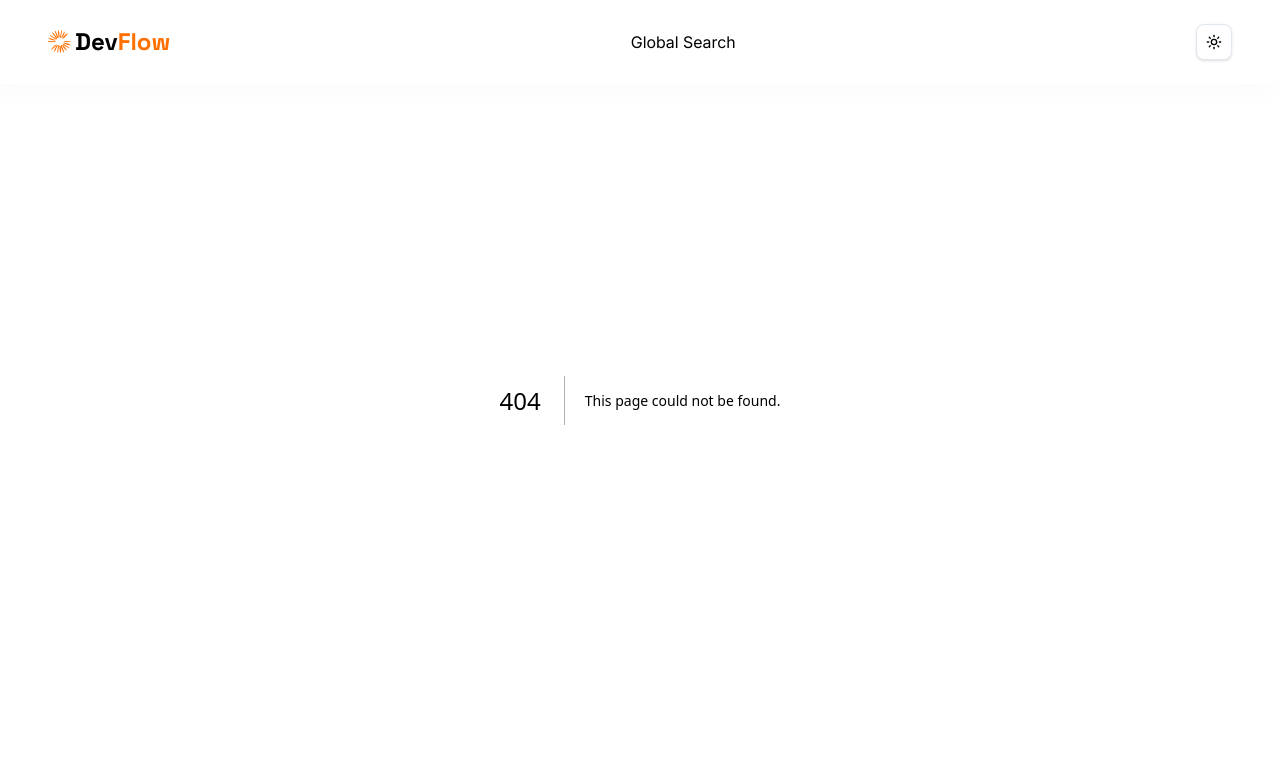
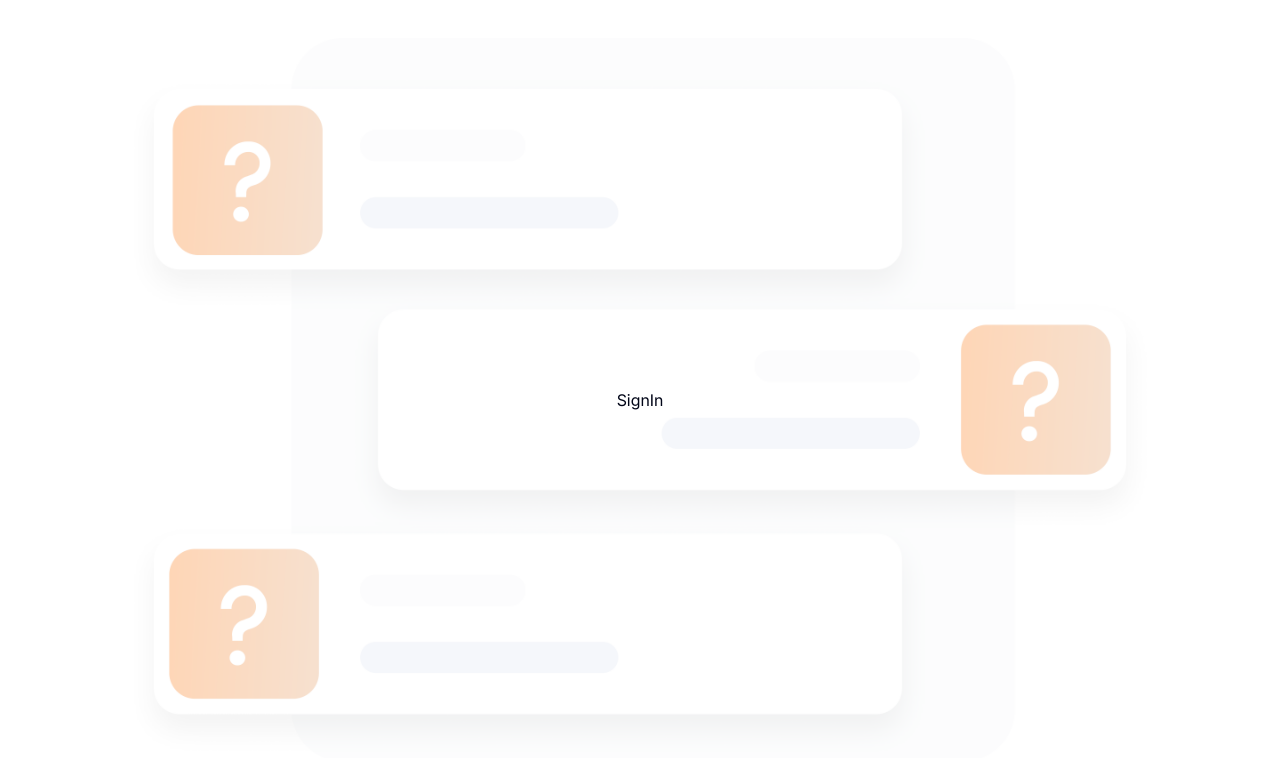
Before and after one commit to aburizalpurnama/devflow, a Next.js app: page /sign-in in a window 1280 px wide. Before the commit this address had no page. Shown: the top 758 px of the page. Built offline with nearby package versions, Linux system fonts and the light colour scheme.

Commit message:
chore: create `auth` and `root` route group to differenciate the layout

```diff
--- /dev/null
+++ b/app/(auth)/layout.tsx
@@ -0,0 +1,11 @@
+import React, { ReactNode } from "react";
+
+const AuthLayout = ({ children }: { children: ReactNode }) => {
+  return (
+    <main className="bg-auth-light dark:bg-auth-dark flex min-h-screen items-center justify-center bg-cover bg-center bg-no-repeat">
+      {children}
+    </main>
+  );
+};
+
+export default AuthLayout;
--- /dev/null
+++ b/app/(auth)/sign-in/page.tsx
@@ -0,0 +1,5 @@
+const SignIn = () => {
+  return <div>SignIn</div>;
+};
+
+export default SignIn;
--- /dev/null
+++ b/app/(auth)/sign-up/page.tsx
@@ -0,0 +1,5 @@
+const SignUp = () => {
+  return <div>SignUp</div>;
+};
+
+export default SignUp;
--- /dev/null
+++ b/app/(root)/layout.tsx
@@ -0,0 +1,13 @@
+import Navbar from "@/components/navigation/navbar";
+import React, { ReactNode } from "react";
+
+const RootLayout = ({ children }: { children: ReactNode }) => {
+  return (
+    <main>
+      <Navbar />
+      {children}
+    </main>
+  );
+};
+
+export default RootLayout;
--- a/app/layout.tsx
+++ b/app/layout.tsx
@@ -3,7 +3,6 @@ import localFont from "next/font/local";
 // import { Inter } from "next/font/google";
 import "./globals.css";
 import ThemeProvider from "@/context/Theme";
-import Navbar from "@/components/navigation/navbar";
 
 const inter = localFont({
   src: "./fonts/InterVF.ttf",
@@ -40,7 +39,6 @@ export default function RootLayout({
     <html lang="en" suppressHydrationWarning>
       <body className={`${inter.className} ${spaceGrotesk.variable}`}>
         <ThemeProvider attribute={"class"} defaultTheme="system" enableSystem disableTransitionOnChange>
-          <Navbar />
           {children}
         </ThemeProvider>
       </body>
```
Also changed, not shown: app/(root)/page.tsx (renamed from app/page.tsx).
